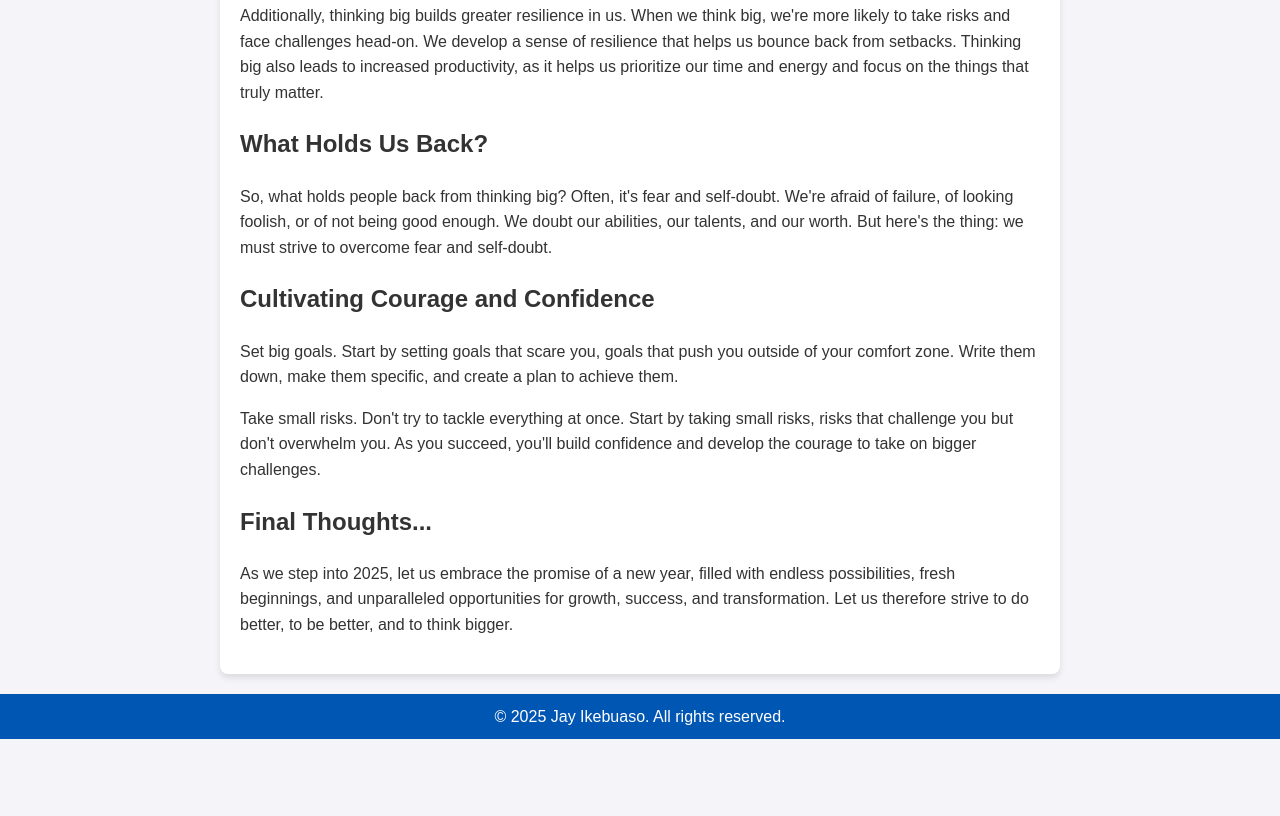
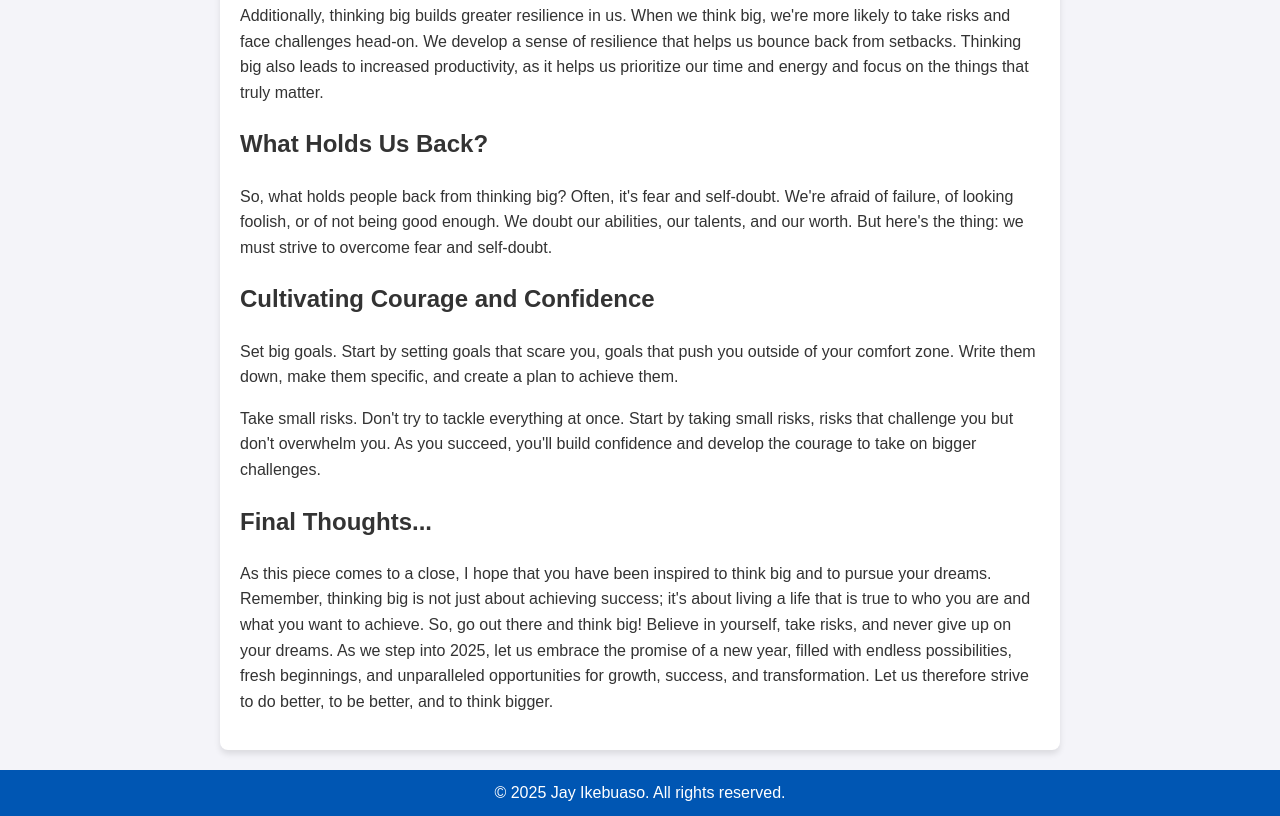
Before and after one commit to ikebuaso/blog, a plain HTML site: page index.html in a window 1280 px wide. Shown: the part 713-1529 px from the top of the page. Before the commit the page ends 1452 px from the top, so only its background shows below. Drawn offline with Linux system fonts and the light colour scheme.

Commit message:
Update index.html

```diff
--- a/index.html
+++ b/index.html
@@ -35,7 +35,11 @@
         <p>Take small risks. Don't try to tackle everything at once. Start by taking small risks, risks that challenge you but don't overwhelm you. As you succeed, you'll build confidence and develop the courage to take on bigger challenges.</p>
 
         <h2>Final Thoughts...</h2>
-        <p>As we step into 2025, let us embrace the promise of a new year, filled with endless possibilities, fresh beginnings, and unparalleled opportunities for growth, success, and transformation. Let us therefore strive to do better, to be better, and to think bigger.</p>
+        <p>As this piece comes to a close, I hope that you have been inspired to think big and to pursue your dreams. Remember, thinking big is not just about achieving success; it's about living a life that is true to who you are and what you want to achieve.
+
+So, go out there and think big! Believe in yourself, take risks, and never give up on your dreams.
+
+As we step into 2025, let us embrace the promise of a new year, filled with endless possibilities, fresh beginnings, and unparalleled opportunities for growth, success, and transformation. Let us therefore strive to do better, to be better, and to think bigger.</p>
     </div>
 
     <footer>
```
